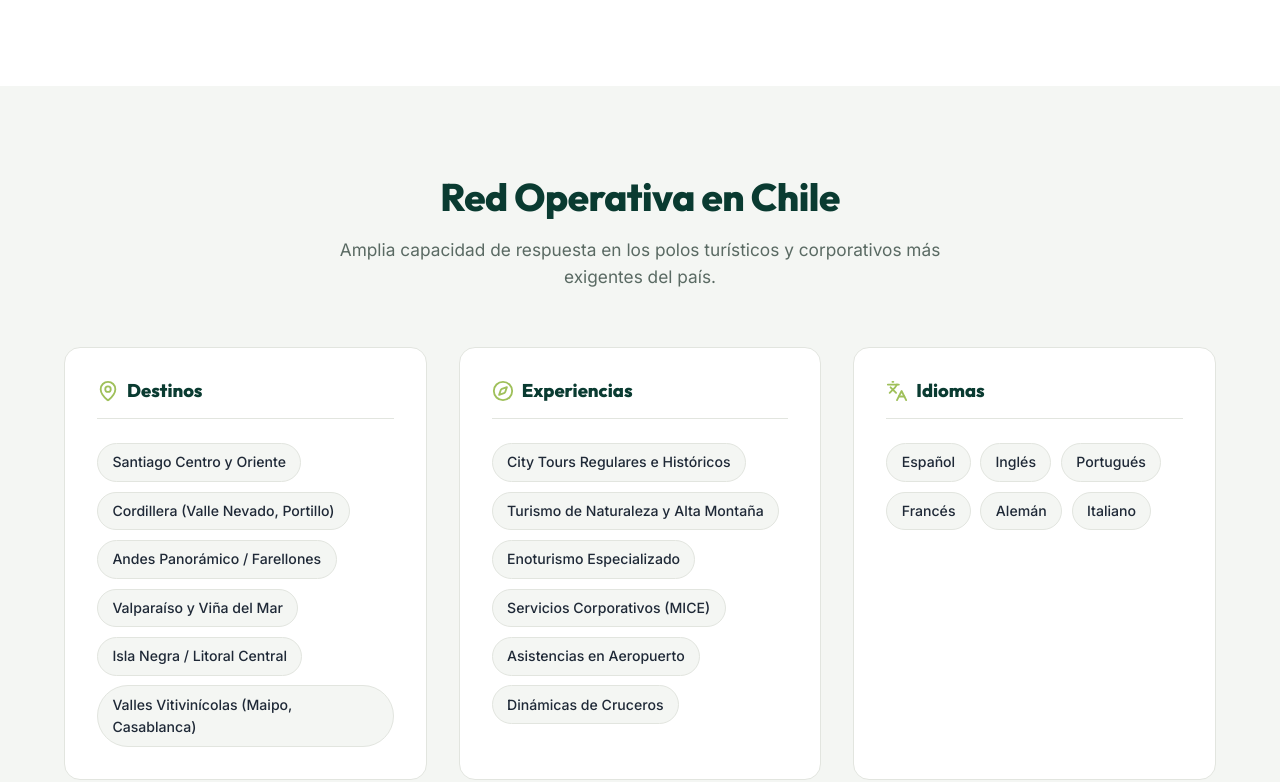
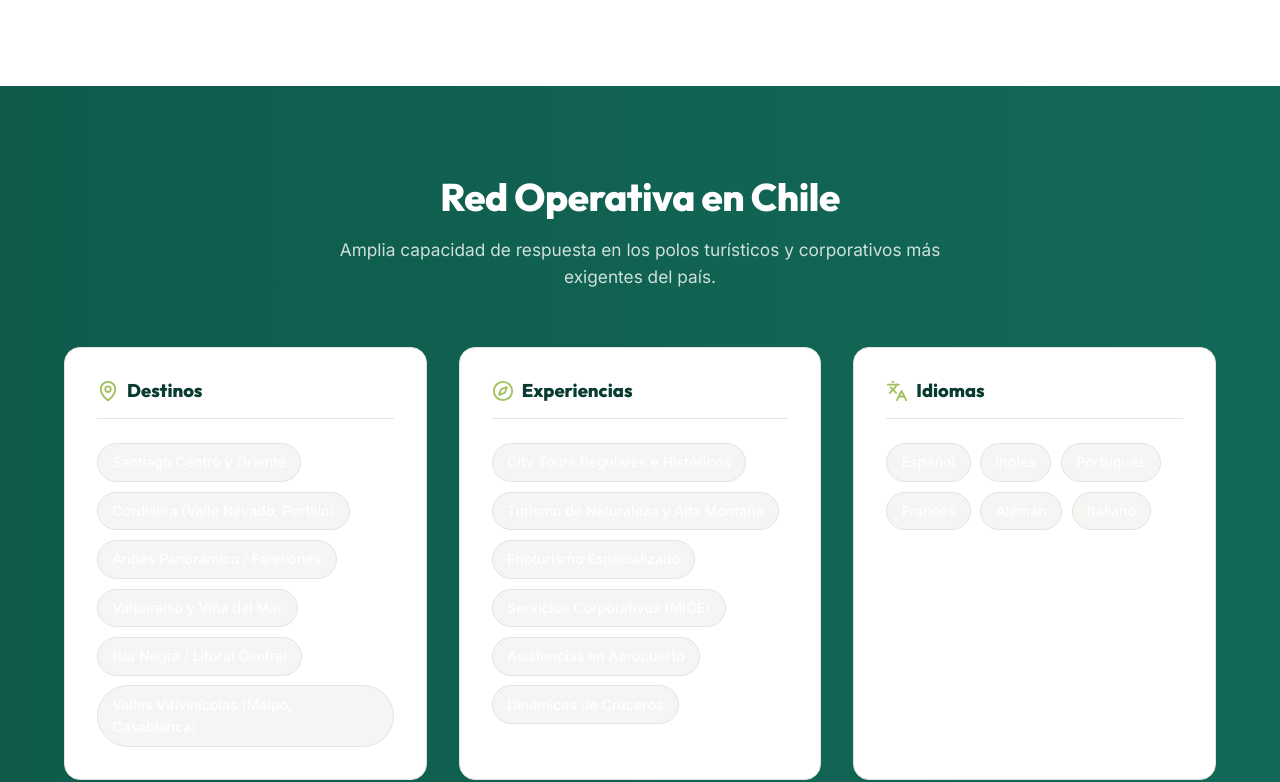
Before and after one commit to guiaalacartaoficial/guia-a-la-carta-web, a React (Vite) app: page /servicios in a window 1280 px wide. Shown: the part 6320-7102 px from the top of the page. Built offline with nearby package versions, Linux system fonts and the light colour scheme; no server answers.

Commit message:
style: degradado verde sutil en sección cobertura operativa

```diff
--- a/src/pages/Servicios.css
+++ b/src/pages/Servicios.css
@@ -570,9 +570,21 @@
   line-height: 1.5;
 }
 
-/* ============================================= */
-/*  6. COBERTURA OPERATIVA                       */
-/* ============================================= */
+/* 6. COBERTURA OPERATIVA - GRADIENT REDESIGN */
+.section-cobertura-operativa {
+  background: linear-gradient(to right, #0E5B4C, #136958);
+  color: white;
+  padding: 5.5rem 0;
+}
+
+.section-cobertura-operativa .b2b-section-header h2 {
+  color: white !important;
+}
+
+.section-cobertura-operativa .b2b-section-header p {
+  color: rgba(255, 255, 255, 0.8) !important;
+}
+
 .b2b-coverage-grid {
   display: grid;
   grid-template-columns: repeat(3, 1fr);
--- a/src/pages/Servicios.jsx
+++ b/src/pages/Servicios.jsx
@@ -401,7 +401,7 @@ const Servicios = () => {
       {/* =========================================== */}
       {/* 6. COBERTURA OPERATIVA                     */}
       {/* =========================================== */}
-      <section className="b2b-section bg-b2b-light">
+      <section className="b2b-section section-cobertura-operativa">
         <div className="container">
           <div className="b2b-section-header">
             <h2>Red Operativa en Chile</h2>
```
